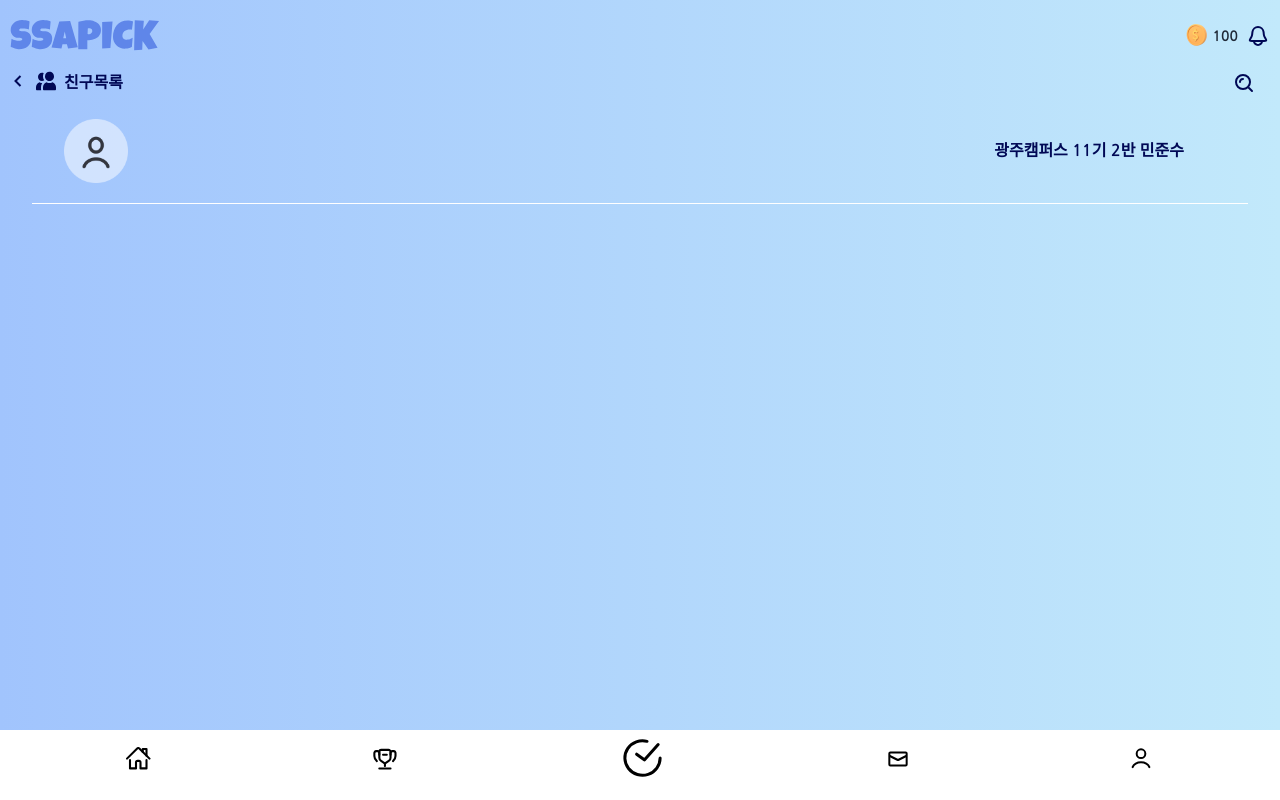
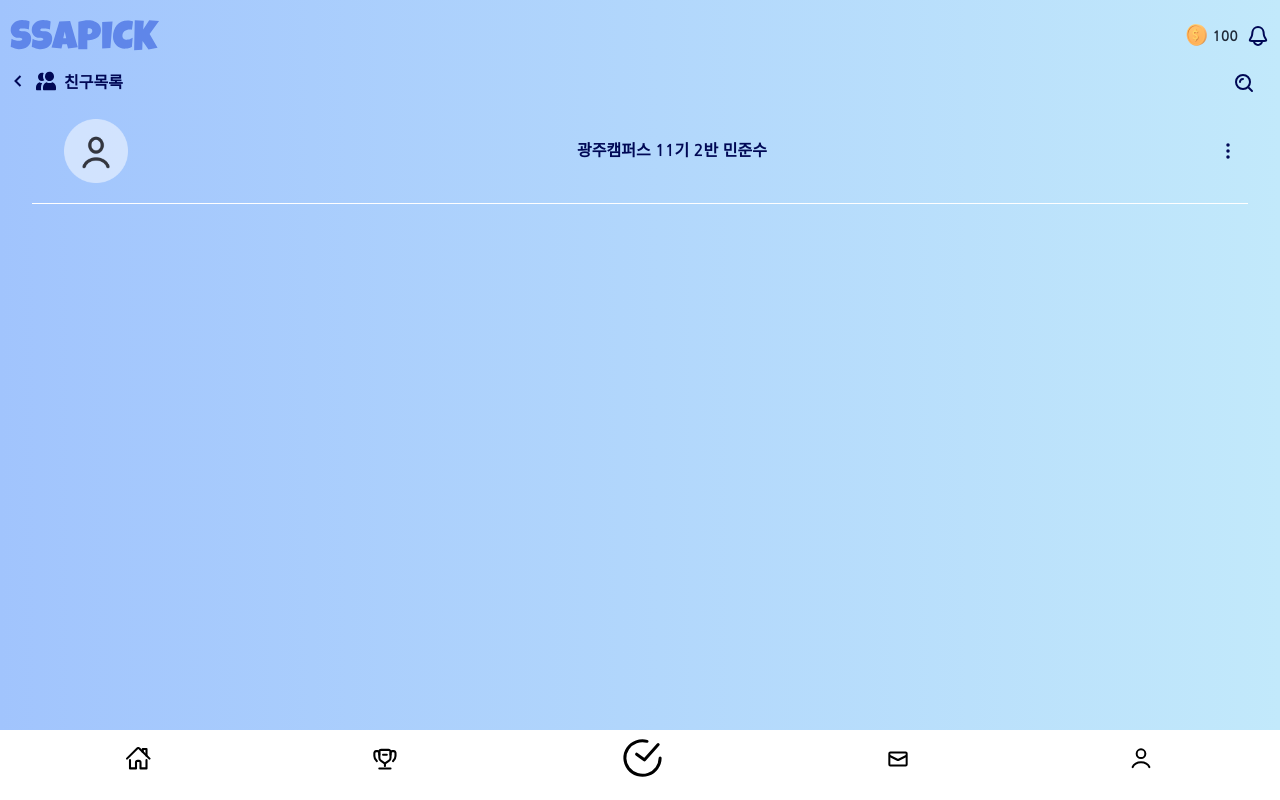
Before and after one commit to rlaehdud1002/SSAPICK, a React (Create React App) app in the folder client/: page /friendlist in a window 1280 px wide. Built offline with nearby package versions, Linux system fonts and the light colour scheme.

Commit message:
[FIx] todo merge

```diff
--- a/client/src/components/FriendListPage/Friend.tsx
+++ b/client/src/components/FriendListPage/Friend.tsx
@@ -1,3 +1,5 @@
+import PointIcon from "icons/PointIcon";
+
 interface FriendProps {
   campus: string;
   th: number;
@@ -7,9 +9,10 @@ interface FriendProps {
 
 const Friend = ({campus, th, class_num, name}:FriendProps) => {
   return <div className="flex flex-col relative">
-    <div className="flex items-center ml-10 mr-24 justify-between">
+    <div className="flex items-center ml-10 mr-10 justify-between">
       <img className="w-16 h-16 ml-6" src="icons/Profile.png" alt="profile" />
       <div className="">{campus}캠퍼스 {th}기 {class_num}반 {name}</div>
+      <PointIcon/>
     </div>
     <div className="bg-white h-px w-90 mx-8 mt-5"></div>
   </div>
```
